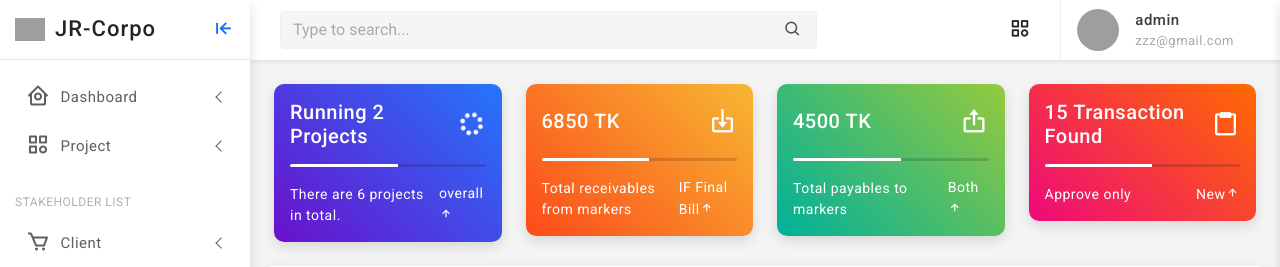
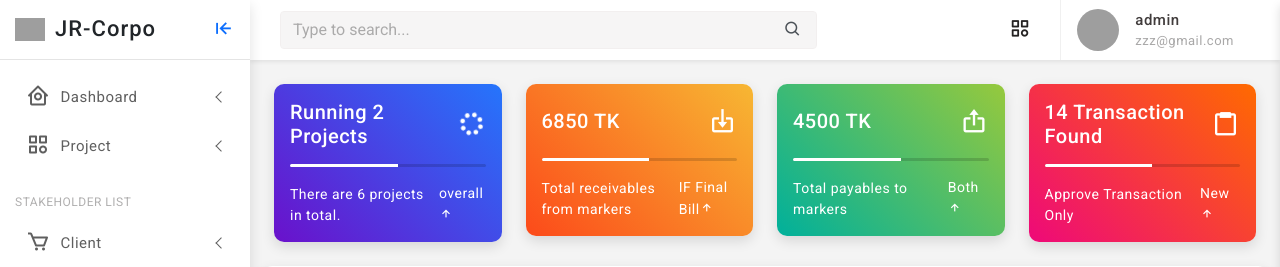
Before and after one commit to tohidrupok/operations-processing-system, a Django app: page / in a window 1280 px wide. Shown: the top 267 px of the page. Run offline with Django 5.2, Linux system fonts and the light colour scheme; a user stored in the database is signed in; data comes from the database, SQL or seed files in the repository; some libraries are stand-ins or nearby versions; grey boxes are pictures that could not be loaded.

Commit message:
only approved visa transction added

```diff
--- a/accounts/templates/home_staff.html
+++ b/accounts/templates/home_staff.html
@@ -76,7 +76,7 @@
 									<div class="progress-bar bg-white" role="progressbar" style="width: 55%" aria-valuenow="25" aria-valuemin="0" aria-valuemax="100"></div>
 								</div>
 								<div class="d-flex align-items-center text-white">
-									<p class="mb-0">Approve only</p>
+									<p class="mb-0">Approve Transaction Only</p>
 									<p class="mb-0 ms-auto">New<span><i class='bx bx-up-arrow-alt'></i></span></p>
 								</div>
 							</div>
--- a/accounts/views.py
+++ b/accounts/views.py
@@ -53,7 +53,7 @@ def home_view(request):
     if request.user.is_staff:
         projects = Project.objects.filter(status='RUNNING').count()
         all_projects = Project.objects.all().count()
-        all_transaction= Transaction.objects.all().count()
+        all_transaction= Transaction.objects.filter(status='APPROVED').count()
         #record
         records = Record.objects.select_related('memo', 'manpower', 'project').order_by('-created_at')[:50]
         transactions = Transaction.objects.select_related('project', 'bank', 'company_account').order_by('-created_at')[:50]
```
